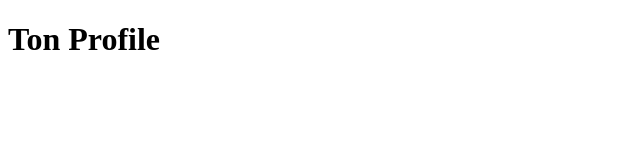
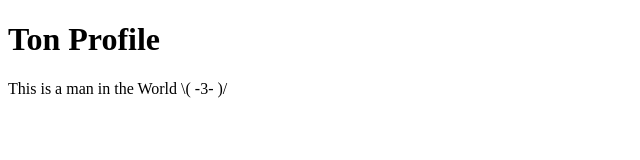
Before and after one commit to diesellTon/github-desktop-project, a plain HTML site: page index.html in a window 1280 px wide. Shown: the whole page, without its empty margins (0-640 px from the left). Drawn offline with Linux system fonts and the light colour scheme.

Commit message:
add information
add information

```diff
--- a/index.html
+++ b/index.html
@@ -7,5 +7,8 @@
 </head>
 <body>
     <h1>Ton Profile</h1>
+    <p>This is a man in the World
+        \( -3- )/
+    </p>
 </body>
 </html>
```
